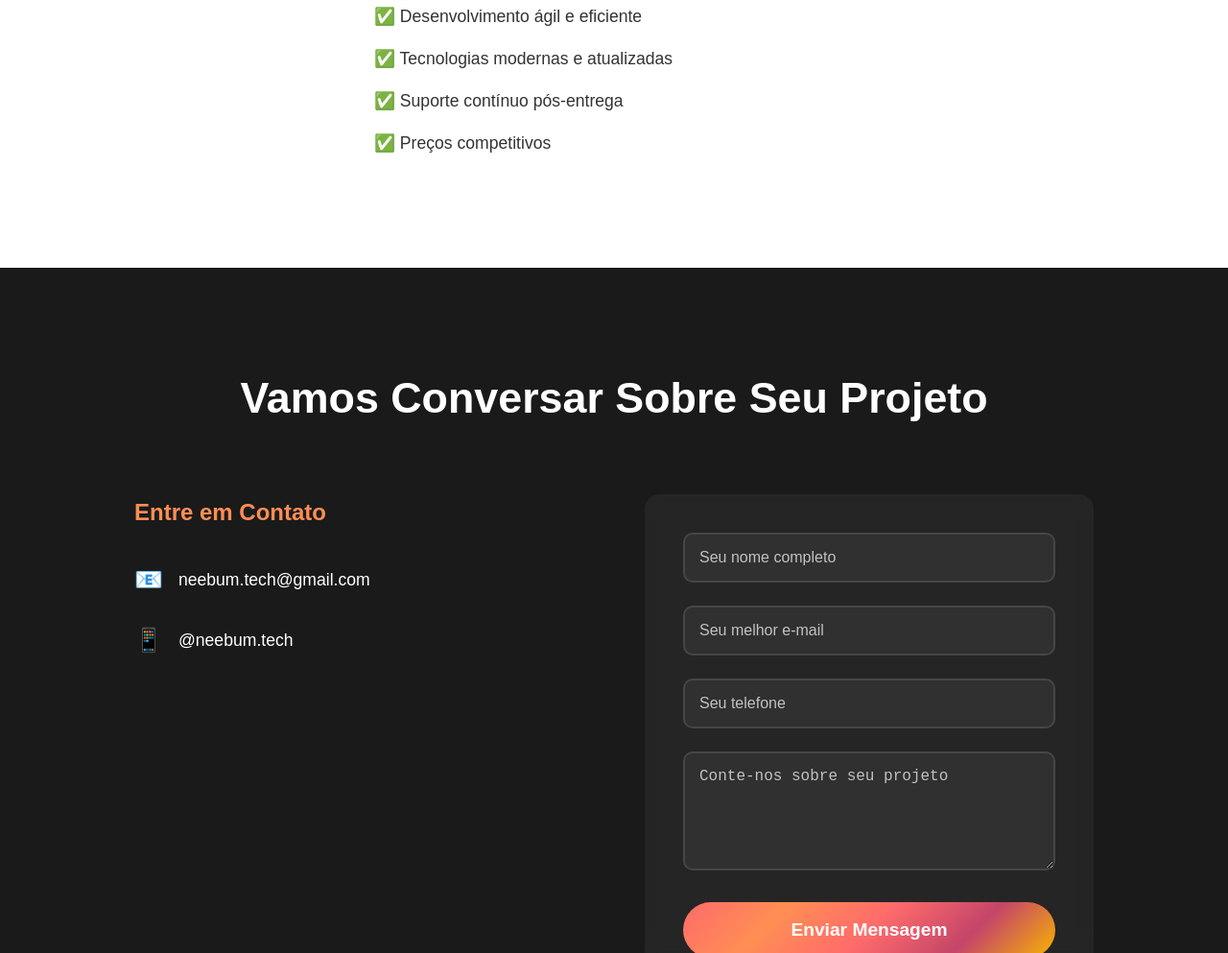
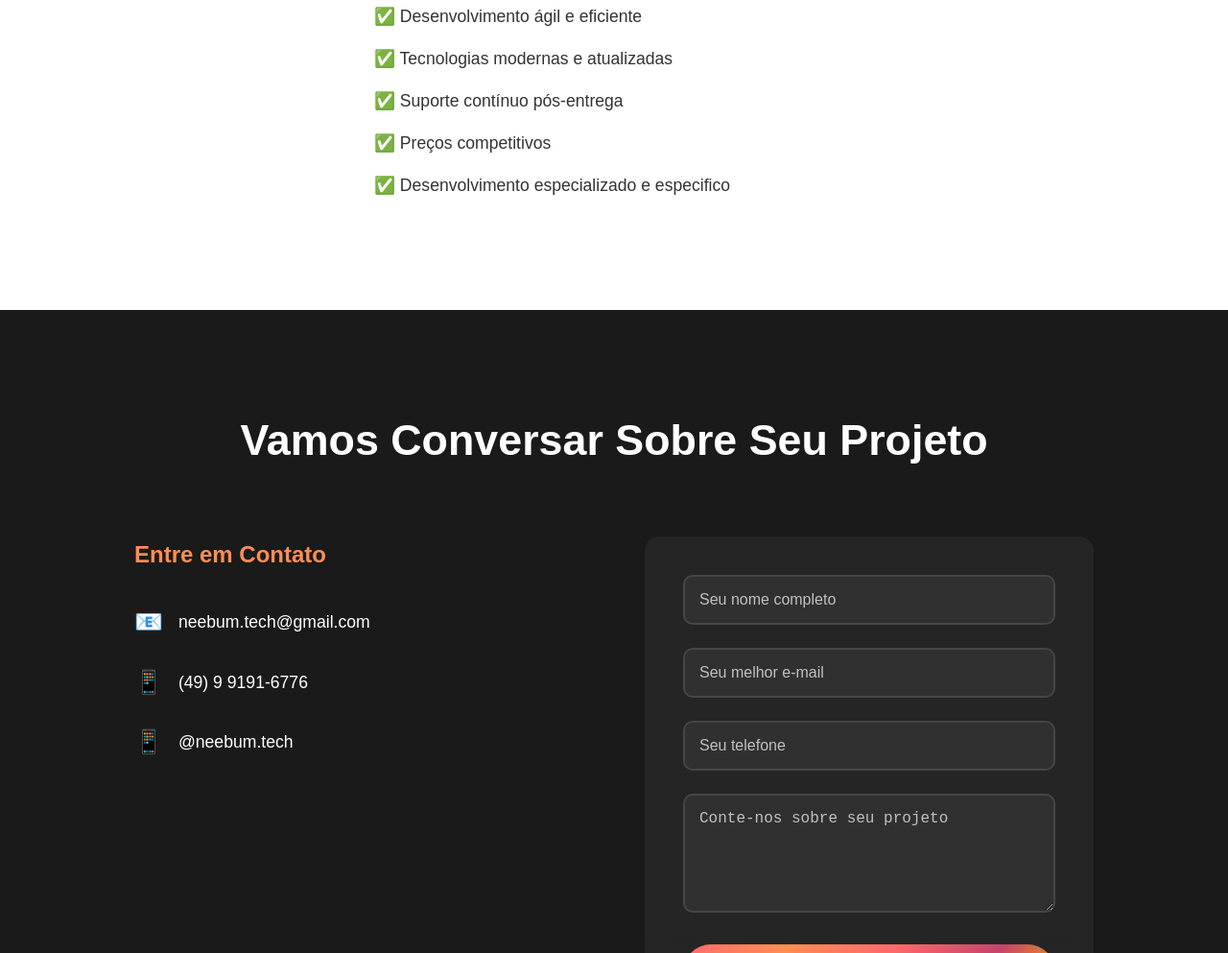
Before and after one commit to neebum-tech/home, a website: page index.html in a window 1280 px wide. Shown: the part 2299-3292 px from the top of the page at 96% size. Drawn offline with Linux system fonts and the light colour scheme.

Commit message:
feat: adicionado o telefone na pagina

```diff
--- a/index.html
+++ b/index.html
@@ -80,6 +80,7 @@
                         <li>✅ Tecnologias modernas e atualizadas</li>
                         <li>✅ Suporte contínuo pós-entrega</li>
                         <li>✅ Preços competitivos</li>
+                        <li>✅ Desenvolvimento especializado e especifico</li>
                     </ul>
                 </div>
             </div>
@@ -99,8 +100,13 @@
                     </div>
                     <div class="contact-item">
                         <span>📱</span>
+                        <a href="https://wa.me/5549991916776" target="_blank">(49) 9 9191-6776</a>
+                    </div>
+                    <div class="contact-item">
+                        <span>📱</span>
                         <a href="https://www.instagram.com/neebum.tech/" target="_blank">@neebum.tech</a>
                     </div>
+
                 </div>
                 <form id="leadForm" class="contact-form" action="https://api.web3forms.com/submit" method="POST">
                     <!-- Web3Forms Configuration -->
```
